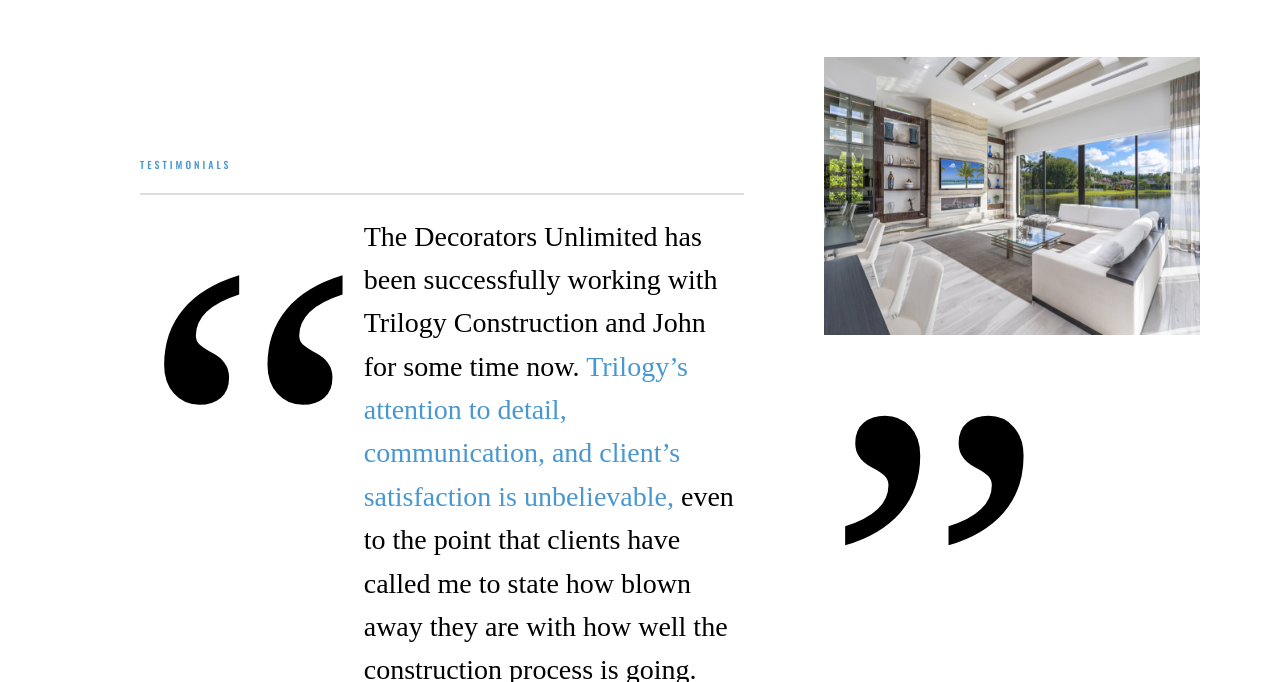
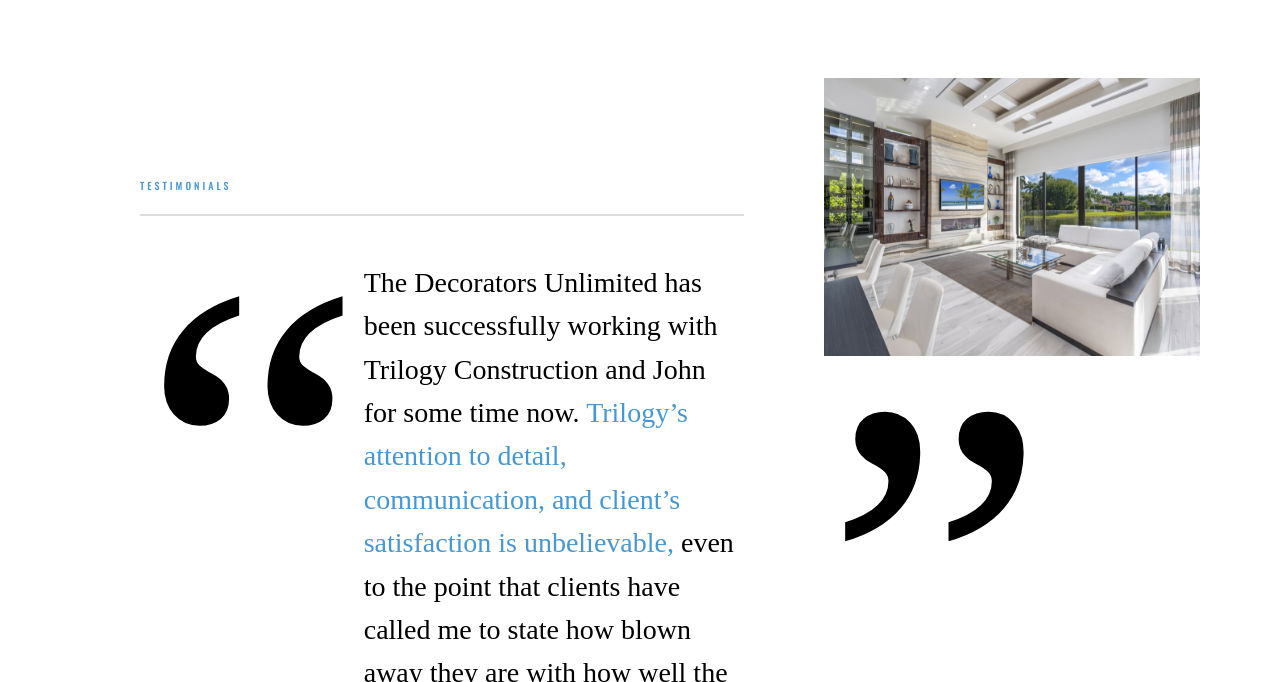
Before and after one commit to ALONPC/take-home-test, a plain HTML site: page index.html in a window 1280 px wide. Shown: the part 3101-3783 px from the top of the page. Drawn offline with nearby package versions, Linux system fonts and the light colour scheme; a web font is replaced by a local one.

Commit message:
margin changes

```diff
--- a/css/main.css
+++ b/css/main.css
@@ -150,6 +150,7 @@ section p {
   font-family: "Oswald", sans-serif;
   font-weight: var(--fw-light);
   font-size: 1.4rem;
+  line-height: 1.8;
 }
 
 button {
@@ -259,6 +260,7 @@ button span::before {
 }
 
 .quote-container {
+  margin-top: 2.5rem;
   display: flex;
 }
 
@@ -266,7 +268,7 @@ button span::before {
 .quote {
   font-size: 50.4rem;
   color: var(--clr-dark);
-  line-height: 90%;
+  line-height: 80%;
 }
 
 .content-4 {
```
